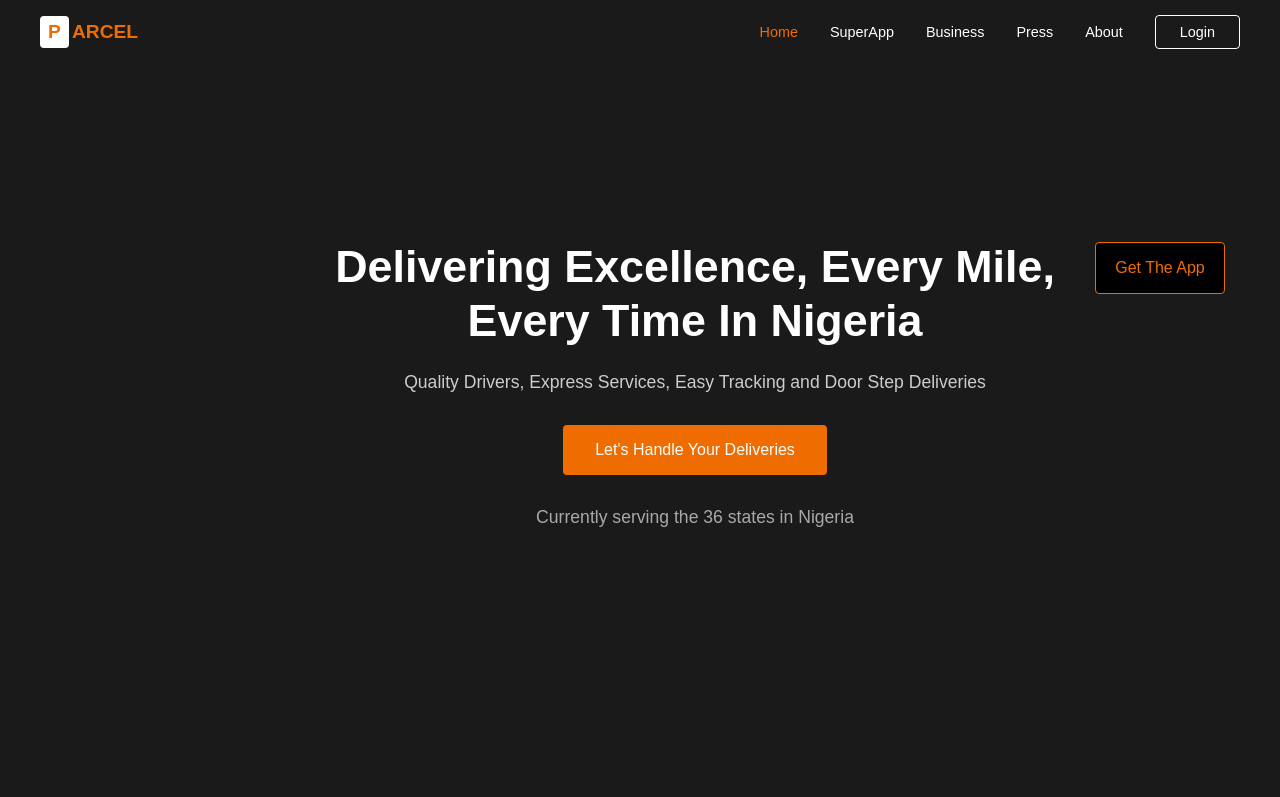
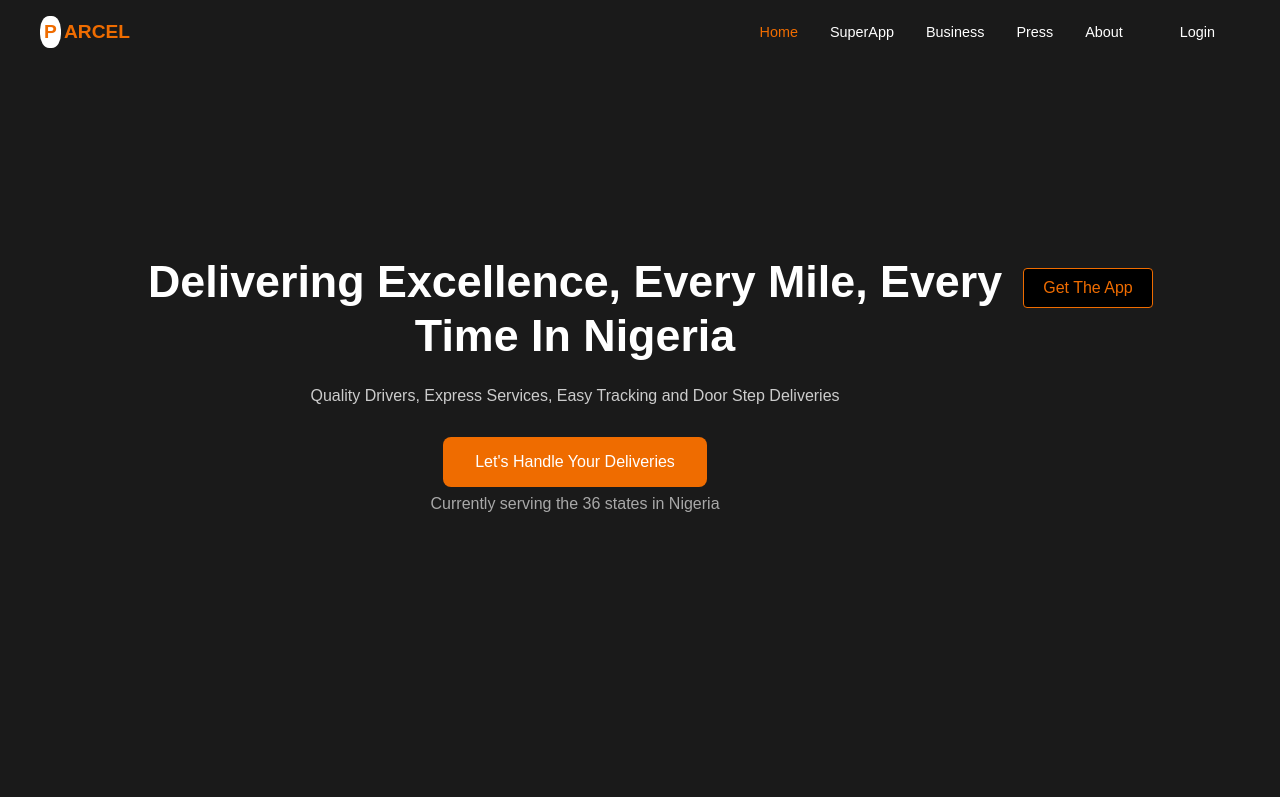
Before and after one commit to thesongmartins/Parcel, a plain HTML site: page index.html in a window 1280 px wide. Shown: the top 797 px of the page. Drawn offline with Linux system fonts and the light colour scheme.

```diff
--- a/style.css
+++ b/style.css
@@ -1,19 +1,19 @@
-*{
-    margin:0;
-    padding:0;
-    box-sizing:border-box;
+* {
+  margin: 0;
+  padding: 0;
+  box-sizing: border-box;
   text-decoration: none;
   font-family: Arial, Helvetica, sans-serif;
 }
-.html{
-    font-size :62.5%;
+.html {
+  font-size: 62.5%;
 }
 body {
   background: #1a1a1a;
 }
 /* Header styles */
 .header {
-    position: fixed;
+  position: fixed; /* should the header be fixed? */
   top: 0;
   left: 0;
   right: 0;
@@ -40,13 +40,13 @@ body {
 
 .logo-icon {
   background: #fff;
-    color: #EF6C00;
-    padding: 0.3rem 0.5rem;
-    border-radius: 4px;
+  color: #ef6c00;
+  padding: 0.3rem 0.25rem; /*changed from 0.5rem*/
+  border-radius: 44%; /*changed from 4px*/
   margin-right: 0.2rem;
 }
 .logo-text {
-    color: #EF6C00;
+  color: #ef6c00;
 }
 .nav-links {
   display: flex;
@@ -63,16 +63,19 @@ body {
 }
 
 .nav-links a:hover {
-    color: #EF6C00;
+  color: #ef6c00;
 }
 
 .nav-links a.active {
-    color: #EF6C00;
+  color: #ef6c00;
 }
 
 .login-btn {
   padding: 0.5rem 1.5rem;
-    border: 1px solid white;
+  border: 1px solid #1a1a1a; /*when I removed this, it wasnt looking good*/
+}
+.login-btn:hover {
+  border: 1px solid white; /*removed from the login above since it's not in the figma*/
   border-radius: 4px;
 }
 
@@ -88,9 +91,9 @@ body {
 }
 
 .hero-content {
-    max-width: 800px;
-    color: white;
-    margin-left: 15rem;
+  max-width: 56rem; /*was 800px*/
+  color: #ffffff;
+  /* margin-left: 15rem; */
 }
 
 .hero h1 {
@@ -100,45 +103,45 @@ body {
 }
 
 .hero p {
-    font-size: 1.1rem;
+  font-size: 1rem;
   margin-bottom: 2rem;
   color: #cccccc;
 }
 
 .cta-buttons {
-    margin-bottom: 2rem;
+  margin-bottom: 0.5rem; /*was 2rem*/
 }
 
 .cta-primary {
-    background: #EF6C00;
-    color: white;
+  background: #ef6c00;
+  color: #ffffff;
   border: none;
   padding: 1rem 2rem;
-    border-radius: 4px;
+  border-radius: 0.5rem;
   font-size: 1rem;
   cursor: pointer;
   transition: background-color 0.3s ease;
 }
 
 .cta-primary:hover {
-    color: #EF6C00;
+  color: #ef6c00;
   background: #fff;
 }
 .fourth {
-    margin-top: -16.5rem;
+  margin-top: -14rem; /*was -16.5rem*/
 }
 .fourth button {
-    color: #EF6C00;
+  color: #ef6c00;
   background: #000;
-    border: 1px solid #EF6C00;
-    padding: 1rem 1.2rem;
+  border: 1px solid #ef6c00;
+  padding: 0.6rem 1.2rem; /*was 1rem 1.2rem*/
   border-radius: 4px;
   font-size: 1rem;
   cursor: pointer;
   transition: background-color 0.3s ease;
 }
 .fourth button:hover {
-    background: #EF6C00;
+  background: #ef6c00;
   color: #000;
 }
 .service-area {
@@ -149,7 +152,7 @@ body {
 .fifth {
   display: flex;
   justify-content: space-around;
-    padding: 1rem;
+  padding: 0 1rem; /*was 1rem*/
   line-height: 2rem;
   margin-left: -4rem;
   color: #fff;
@@ -177,7 +180,7 @@ body {
   font-size: 2rem;
 }
 .ninth button {
-    background: #EF6C00;
+  background: #ef6c00;
   color: #fff;
   border: none;
   padding: 1rem 2rem;
--- a/styles.css
+++ b/styles.css
@@ -7,7 +7,7 @@
   list-style: none;
 }
 body {
-  background-color: #000000d4;
+  background: #1a1a1a;
   color: #ffffff;
   font-family: "Inter", sans-serif;
 }
```
Lines whose indentation alone changed are shown as unchanged.
